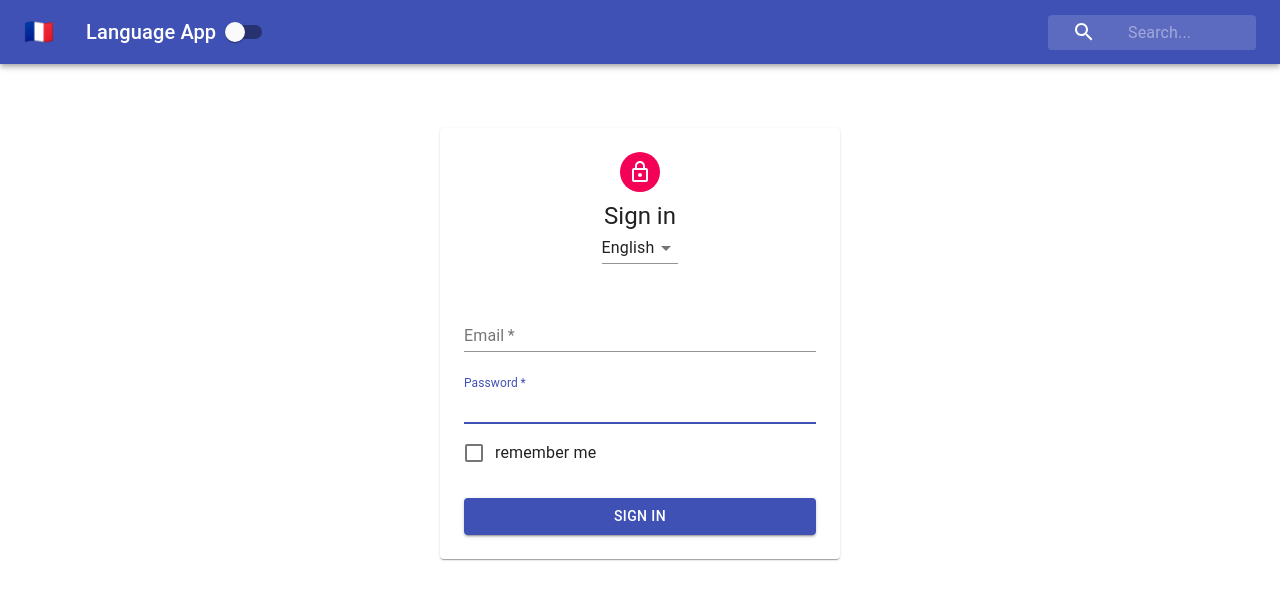
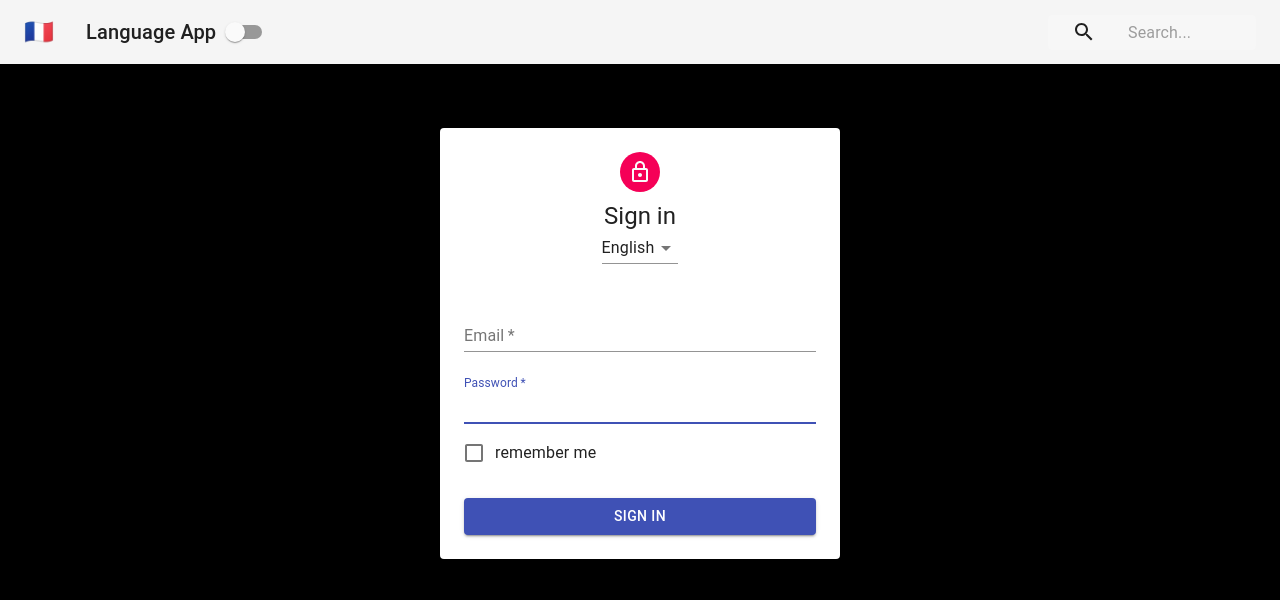
Before and after one commit to richardqge/react-LanguageApp, a React (Create React App) app: page / in a window 1280 px wide. Shown: the top 600 px of the page. Built offline with nearby package versions, Linux system fonts and the light colour scheme.

Commit message:
Add consume context inside PageContent.js and Navbar.js

```diff
--- a/src/Navbar.js
+++ b/src/Navbar.js
@@ -7,19 +7,22 @@
 import SearchIcon from "@material-ui/icons/Search";
 import Switch from "@material-ui/core/Switch";
 import { withStyles } from "@material-ui/core/styles";
-import styles from './styles/NavBarStyles';
+import styles from "./styles/NavBarStyles";
+import { ThemeContext } from "./contexts/ThemeContext";
+class Navbar extends Component {
+  static contextType = ThemeContext;
 
-class Navbar extends Component {
   render() {
+    const { isDarkMode } = this.context;
     const { classes } = this.props;
     return (
       <div className={classes.root}>
-        <AppBar position='static' color='primary'>
+        <AppBar position="static" color={isDarkMode ? "default" : "primary"}>
           <Toolbar>
-            <IconButton className={classes.menuButton} color='inherit'>
+            <IconButton className={classes.menuButton} color="inherit">
               <span>🇫🇷</span>
             </IconButton>
-            <Typography className={classes.title} variant='h6' color='inherit'>
+            <Typography className={classes.title} variant="h6" color="inherit">
               Language App
             </Typography>
             <Switch />
@@ -29,7 +32,7 @@
                 <SearchIcon />
               </div>
               <InputBase
-                placeholder='Search...'
+                placeholder="Search..."
                 classes={{
                   root: classes.inputRoot,
                   input: classes.inputInput
--- a/src/PageContent.js
+++ b/src/PageContent.js
@@ -1,11 +1,14 @@
 import React, { Component } from "react";
+import { ThemeContext } from "./contexts/ThemeContext";
 
 class PageContent extends Component {
+  static contextType = ThemeContext;
   render() {
+    const { isDarkMode } = this.context;
     const styles = {
-      backgroundColor: "white",
+      backgroundColor: isDarkMode ? "black" : "white",
       height: "100vh",
-      width: "100vw",
+      width: "100vw"
     };
     return <div style={styles}>{this.props.children}</div>;
   }
```
